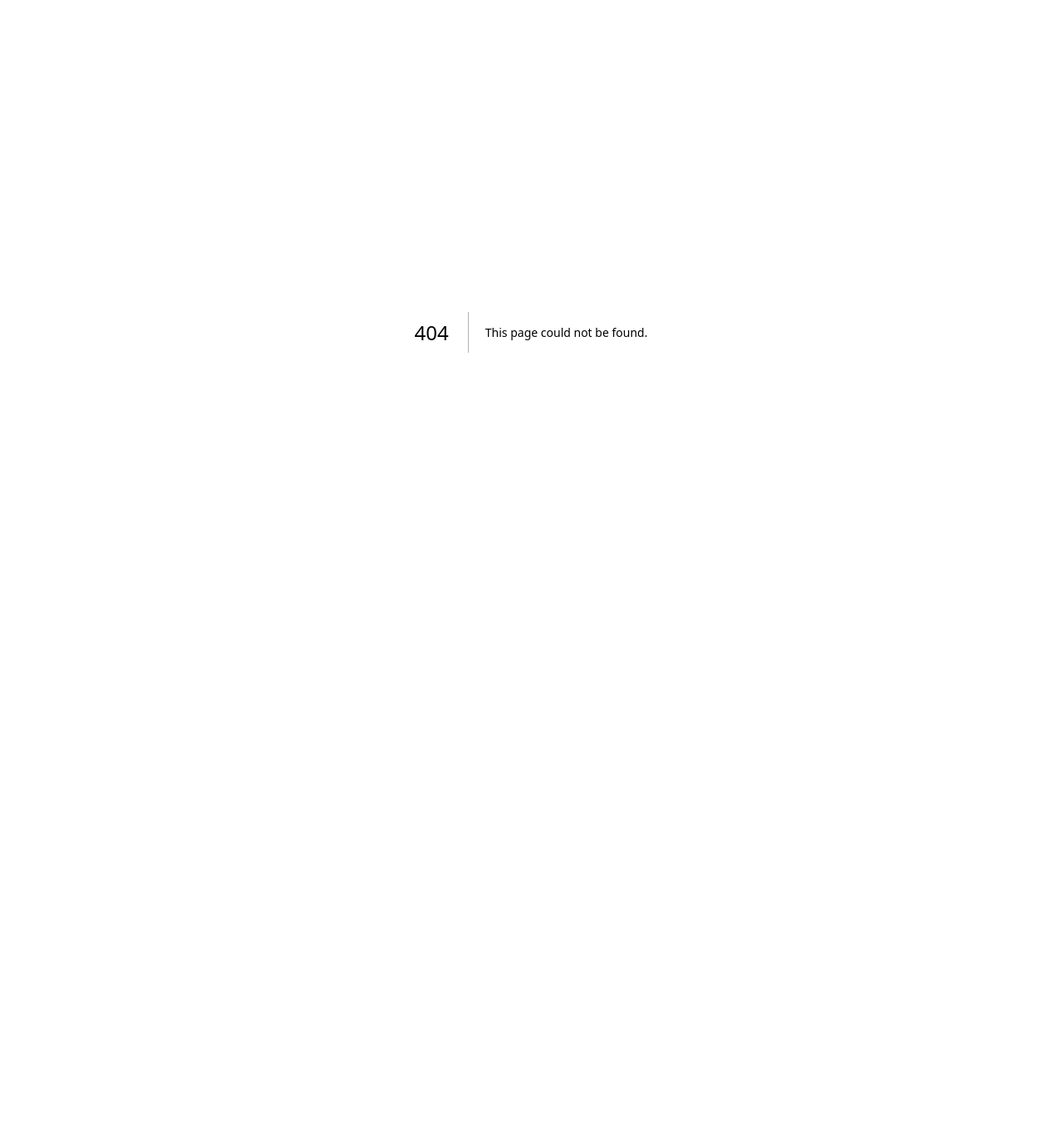
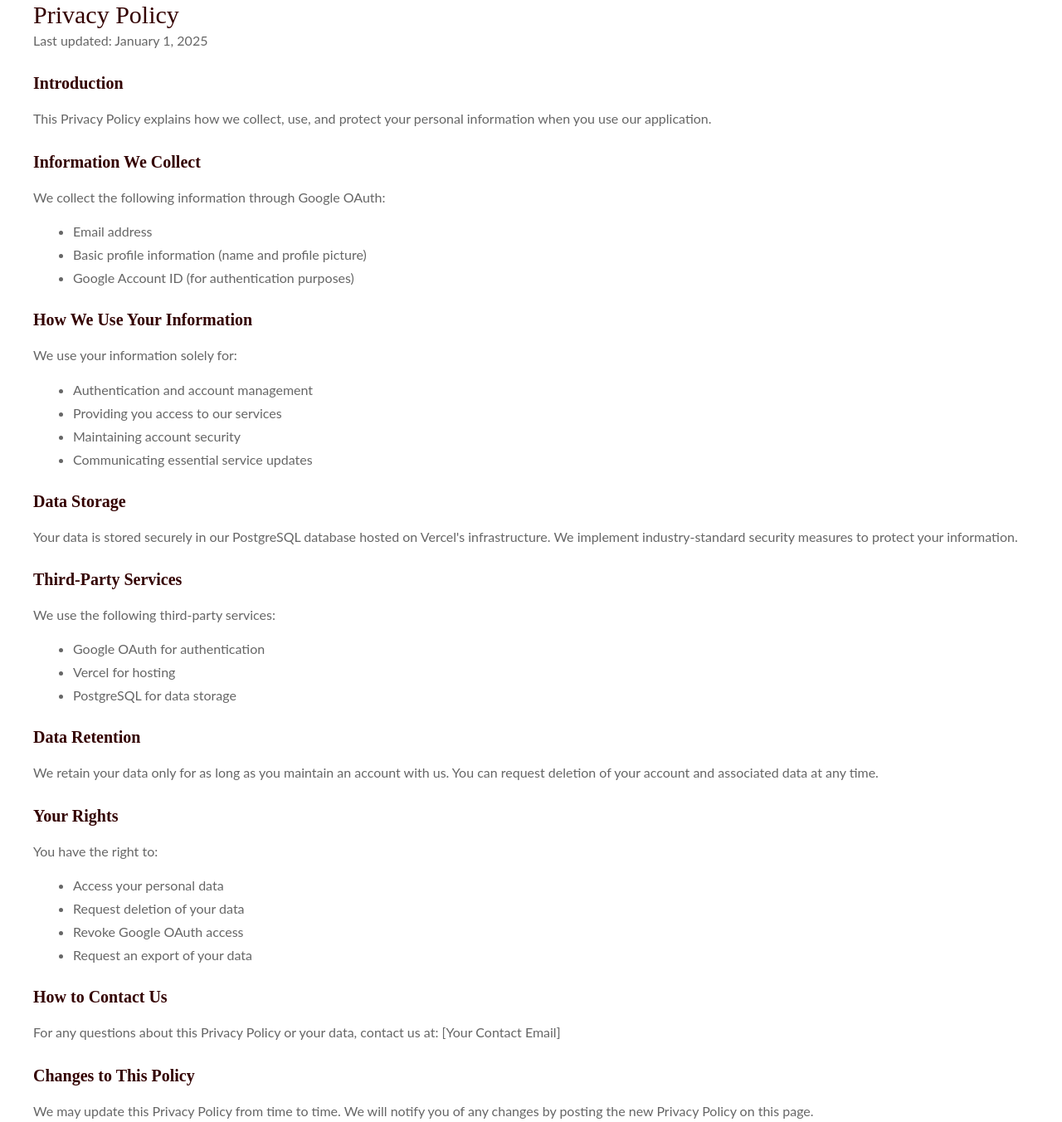
Before and after one commit to Raemon/thinkingassistant, a Next.js app: page /privacy-policy in a window 1280 px wide. Before the commit this address had no page. Shown: the whole page at 83% size. Before the commit the page ends 800 px from the top, so only its background shows below. Built offline with nearby package versions, Linux system fonts and the light colour scheme.

Commit message:
ToS and Privacy Policy pages

```diff
--- /dev/null
+++ b/app/privacy-policy/page.tsx
@@ -0,0 +1,83 @@
+'use client'
+
+import Layout from "../components/common/Layout";
+
+export default function PrivacyPolicy() {
+  return (
+    <Layout>
+      <div className="w-full max-w-[1200px] mx-auto">
+        <h1 className="text-3xl font-bold mb-6">Privacy Policy</h1>
+      </div>
+      <div className="w-full max-w-[1200px] mx-auto space-y-6">
+        <p className="text-gray-600">Last updated: January 1, 2025</p>
+
+        <section>
+          <h2 className="text-xl font-semibold mb-3">Introduction</h2>
+          <p>This Privacy Policy explains how we collect, use, and protect your personal information when you use our application.</p>
+        </section>
+
+        <section>
+          <h2 className="text-xl font-semibold mb-3">Information We Collect</h2>
+          <p>We collect the following information through Google OAuth:</p>
+          <ul className="list-disc pl-6 mt-2 space-y-1">
+            <li>Email address</li>
+            <li>Basic profile information (name and profile picture)</li>
+            <li>Google Account ID (for authentication purposes)</li>
+          </ul>
+        </section>
+
+        <section>
+          <h2 className="text-xl font-semibold mb-3">How We Use Your Information</h2>
+          <p>We use your information solely for:</p>
+          <ul className="list-disc pl-6 mt-2 space-y-1">
+            <li>Authentication and account management</li>
+            <li>Providing you access to our services</li>
+            <li>Maintaining account security</li>
+            <li>Communicating essential service updates</li>
+          </ul>
+        </section>
+
+        <section>
+          <h2 className="text-xl font-semibold mb-3">Data Storage</h2>
+          <p>Your data is stored securely in our PostgreSQL database hosted on Vercel's infrastructure. We implement industry-standard security measures to protect your information.</p>
+        </section>
+
+        <section>
+          <h2 className="text-xl font-semibold mb-3">Third-Party Services</h2>
+          <p>We use the following third-party services:</p>
+          <ul className="list-disc pl-6 mt-2 space-y-1">
+            <li>Google OAuth for authentication</li>
+            <li>Vercel for hosting</li>
+            <li>PostgreSQL for data storage</li>
+          </ul>
+        </section>
+
+        <section>
+          <h2 className="text-xl font-semibold mb-3">Data Retention</h2>
+          <p>We retain your data only for as long as you maintain an account with us. You can request deletion of your account and associated data at any time.</p>
+        </section>
+
+        <section>
+          <h2 className="text-xl font-semibold mb-3">Your Rights</h2>
+          <p>You have the right to:</p>
+          <ul className="list-disc pl-6 mt-2 space-y-1">
+            <li>Access your personal data</li>
+            <li>Request deletion of your data</li>
+            <li>Revoke Google OAuth access</li>
+            <li>Request an export of your data</li>
+          </ul>
+        </section>
+
+        <section>
+          <h2 className="text-xl font-semibold mb-3">How to Contact Us</h2>
+          <p>For any questions about this Privacy Policy or your data, contact us at: [Your Contact Email]</p>
+        </section>
+
+        <section>
+          <h2 className="text-xl font-semibold mb-3">Changes to This Policy</h2>
+          <p>We may update this Privacy Policy from time to time. We will notify you of any changes by posting the new Privacy Policy on this page.</p>
+        </section>
+      </div>
+    </Layout>
+  )
+}
--- /dev/null
+++ b/app/terms-of-service/page.tsx
@@ -0,0 +1,78 @@
+'use client'
+
+import Layout from "../components/common/Layout";
+
+export default function TermsOfService() {
+  return (
+    <Layout>
+      <div className="w-full max-w-[1200px] mx-auto">
+        <h1 className="text-3xl font-bold mb-6">Terms of Service</h1>
+      </div>
+      <div className="w-full max-w-[1200px] mx-auto space-y-6">
+        <p className="text-gray-600">Last updated: January 1, 2025</p>
+
+        <section>
+          <h2 className="text-xl font-semibold mb-3">1. Acceptance of Terms</h2>
+          <p>By accessing and using this application, you agree to be bound by these Terms of Service.</p>
+        </section>
+
+        <section>
+          <h2 className="text-xl font-semibold mb-3">2. Description of Service</h2>
+          <p>Our application provides [brief description of your app's primary function] using Google authentication for secure access.</p>
+        </section>
+
+        <section>
+          <h2 className="text-xl font-semibold mb-3">3. Account Registration</h2>
+          <p>To use our service, you must:</p>
+          <ul className="list-disc pl-6 mt-2 space-y-1">
+            <li>Be at least 13 years of age</li>
+            <li>Register using your Google account</li>
+            <li>Provide accurate and complete information</li>
+            <li>Maintain the security of your account</li>
+          </ul>
+        </section>
+
+        <section>
+          <h2 className="text-xl font-semibold mb-3">4. User Responsibilities</h2>
+          <p>You agree to:</p>
+          <ul className="list-disc pl-6 mt-2 space-y-1">
+            <li>Keep your login credentials secure</li>
+            <li>Use the service in compliance with all applicable laws</li>
+            <li>Not attempt to breach or test our security measures</li>
+            <li>Not use the service for any illegal or unauthorized purpose</li>
+          </ul>
+        </section>
+
+        <section>
+          <h2 className="text-xl font-semibold mb-3">5. Privacy and Data Protection</h2>
+          <p>Your use of the service is also governed by our Privacy Policy, which describes how we collect, use, and protect your personal information.</p>
+        </section>
+
+        <section>
+          <h2 className="text-xl font-semibold mb-3">6. Service Modifications</h2>
+          <p>We reserve the right to:</p>
+          <ul className="list-disc pl-6 mt-2 space-y-1">
+            <li>Modify or discontinue any part of the service</li>
+            <li>Update these terms at any time</li>
+            <li>Terminate accounts that violate these terms</li>
+          </ul>
+        </section>
+
+        <section>
+          <h2 className="text-xl font-semibold mb-3">7. Limitation of Liability</h2>
+          <p>The service is provided "as is" without warranties of any kind, either express or implied.</p>
+        </section>
+
+        <section>
+          <h2 className="text-xl font-semibold mb-3">8. Contact Information</h2>
+          <p>For any questions about these Terms, please contact us at: [Your Contact Email]</p>
+        </section>
+
+        <section>
+          <h2 className="text-xl font-semibold mb-3">9. Governing Law</h2>
+          <p>These terms shall be governed by and construed in accordance with the laws of [Your Jurisdiction].</p>
+        </section>
+      </div>
+    </Layout>
+  )
+}
```
